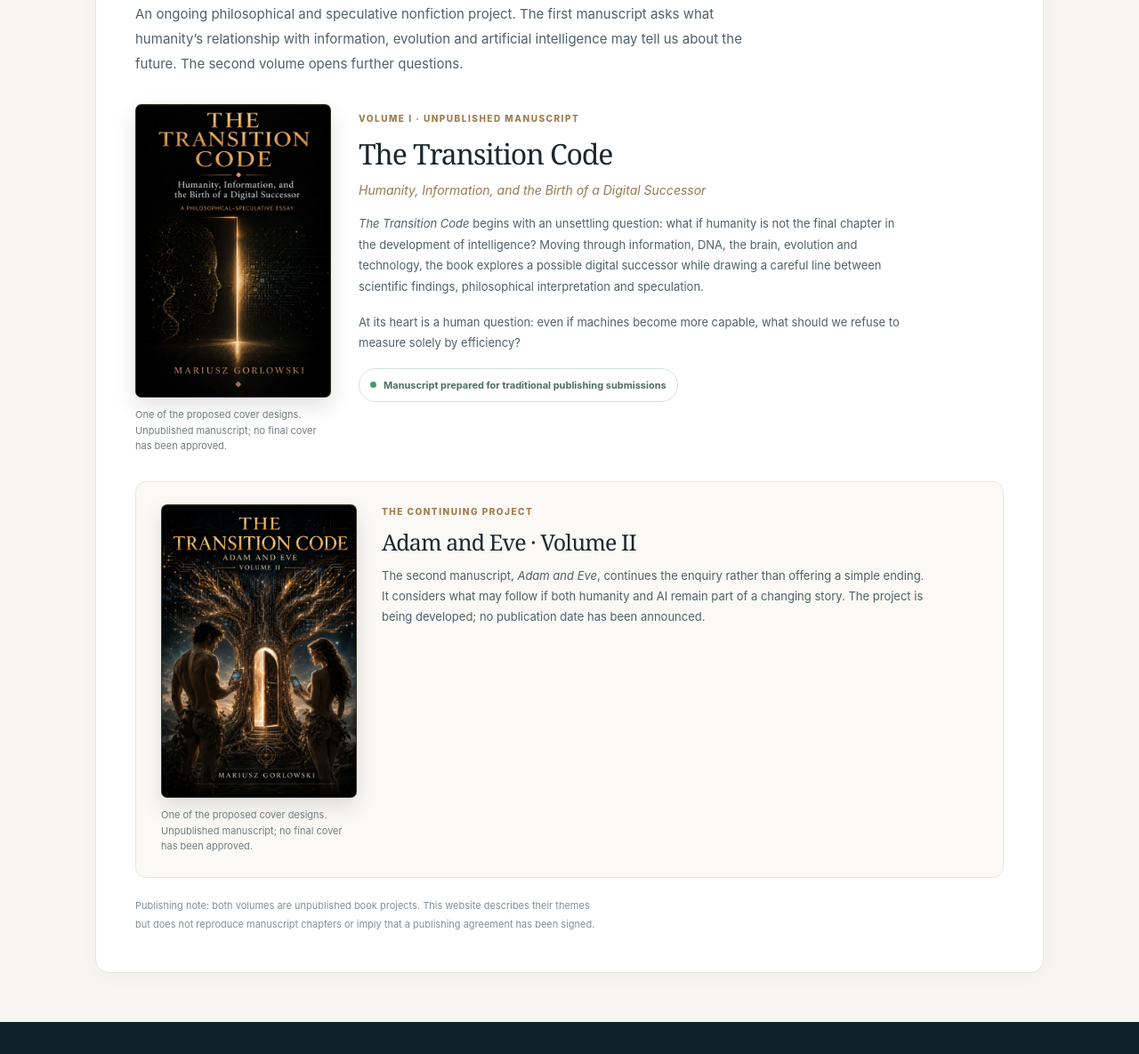
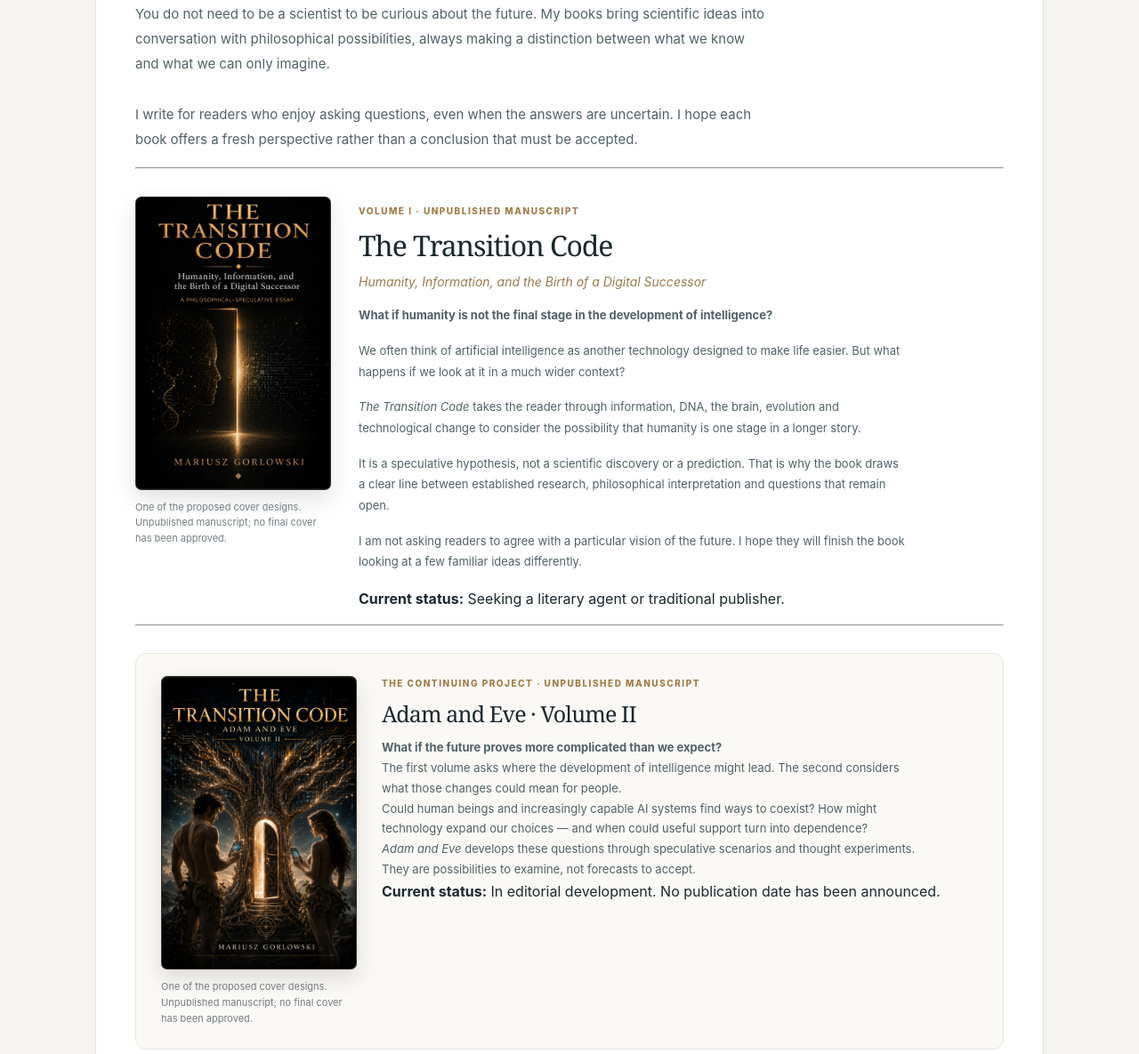
Before and after one commit to paintercork-ux/mariusz-gorlowski-author, a plain HTML site: page writing/index.html in a window 1280 px wide. Shown: the part 553-1738 px from the top of the page at 89% size. Drawn offline with Linux system fonts and the light colour scheme.

Commit message:
V4 review: book statuses and restrained book-page separators

```diff
--- a/writing/index.html
+++ b/writing/index.html
@@ -33,7 +33,9 @@
 <nav aria-label="Writing sections" class="v4-tabs"><a class="active" aria-current="page" href="../writing/">Books</a><a class="" href="../writing/essays/">Essays &amp; Publications</a><a class="" href="../contact/?topic=literary">Contact</a></nav><div class="v4-content-stack"><section aria-labelledby="writing-title" class="paper-card" id="writing">
 <div class="section-label">02 / Writing &amp; books</div>
 <h2 id="writing-title">The Transition Code</h2>
-<p class="section-intro">An ongoing philosophical and speculative nonfiction project. The first manuscript asks what humanity’s relationship with information, evolution and artificial intelligence may tell us about the future. The second volume opens further questions.</p>
+<p class="section-intro">You do not need to be a scientist to be curious about the future. My books bring scientific ideas into conversation with philosophical possibilities, always making a distinction between what we know and what we can only imagine.</p>
+<p>I write for readers who enjoy asking questions, even when the answers are uncertain. I hope each book offers a fresh perspective rather than a conclusion that must be accepted.</p>
+<hr class="v4-gold-rule" aria-hidden="true"/>
 <div class="book-feature">
 <figure class="book-cover book-cover-i">
   <a href="../assets/transition_code_cover_proposal_en.webp" target="_blank" rel="noopener noreferrer" aria-label="View proposed cover for The Transition Code, Volume I">
@@ -45,10 +47,15 @@
 <div class="eyebrow">Volume I · Unpublished manuscript</div>
 <h3>The Transition Code</h3>
 <p class="book-subtitle">Humanity, Information, and the Birth of a Digital Successor</p>
-<p><em>The Transition Code</em> begins with an unsettling question: what if humanity is not the final chapter in the development of intelligence? Moving through information, DNA, the brain, evolution and technology, the book explores a possible digital successor while drawing a careful line between scientific findings, philosophical interpretation and speculation.</p><p>At its heart is a human question: even if machines become more capable, what should we refuse to measure solely by efficiency?</p>
-<div class="status-row"><span aria-hidden="true" class="status-dot"></span> Manuscript prepared for traditional publishing submissions</div>
+<p><strong>What if humanity is not the final stage in the development of intelligence?</strong></p>
+<p>We often think of artificial intelligence as another technology designed to make life easier. But what happens if we look at it in a much wider context?</p>
+<p><em>The Transition Code</em> takes the reader through information, DNA, the brain, evolution and technological change to consider the possibility that humanity is one stage in a longer story.</p>
+<p>It is a speculative hypothesis, not a scientific discovery or a prediction. That is why the book draws a clear line between established research, philosophical interpretation and questions that remain open.</p>
+<p>I am not asking readers to agree with a particular vision of the future. I hope they will finish the book looking at a few familiar ideas differently.</p>
+<div class="v4-book-status v4-status-search" role="status"><span class="v4-status-dot" aria-hidden="true"></span><span><strong>Current status:</strong> Seeking a literary agent or traditional publisher.</span></div>
 </div>
 </div>
+<hr class="v4-gold-rule" aria-hidden="true"/>
 <div class="continuation">
 <figure class="book-cover book-cover-ii">
   <a href="../assets/adam_and_eve_volume_ii_cover_proposal_en.webp" target="_blank" rel="noopener noreferrer" aria-label="View proposed cover for The Transition Code: Adam and Eve, Volume II">
@@ -56,9 +63,18 @@
   </a>
   <figcaption>One of the proposed cover designs. Unpublished manuscript; no final cover has been approved.</figcaption>
 </figure>
-<div class="continuation-copy"><div class="eyebrow">The continuing project</div><h3>Adam and Eve · Volume II</h3><p>The second manuscript, <em>Adam and Eve</em>, continues the enquiry rather than offering a simple ending. It considers what may follow if both humanity and AI remain part of a changing story. The project is being developed; no publication date has been announced.</p></div>
+<div class="continuation-copy">
+<div class="eyebrow">The continuing project · Unpublished manuscript</div>
+<h3>Adam and Eve · Volume II</h3>
+<p><strong>What if the future proves more complicated than we expect?</strong></p>
+<p>The first volume asks where the development of intelligence might lead. The second considers what those changes could mean for people.</p>
+<p>Could human beings and increasingly capable AI systems find ways to coexist? How might technology expand our choices — and when could useful support turn into dependence?</p>
+<p><em>Adam and Eve</em> develops these questions through speculative scenarios and thought experiments. They are possibilities to examine, not forecasts to accept.</p>
+<div class="v4-book-status v4-status-editing" role="status"><span class="v4-status-dot" aria-hidden="true"></span><span><strong>Current status:</strong> In editorial development. No publication date has been announced.</span></div>
 </div>
-<p class="section-note">Publishing note: both volumes are unpublished book projects. This website describes their themes but does not reproduce manuscript chapters or imply that a publishing agreement has been signed.</p>
+</div>
+<hr class="v4-gold-rule" aria-hidden="true"/>
+<p class="section-note">Both volumes remain unpublished. The images are proposed cover designs, not approved final covers. No publishing agreement is being claimed; the status shown above will be updated when there is confirmed news.</p>
 </section></div></main><footer class="footer"><div class="container footer-content">
 <div><div class="footer-brand">Mariusz Gorlowski</div>
 <p>Ireland-based writer and essayist · Author of The Transition Code book project · Founder of QR FINDER.</p></div>
```
